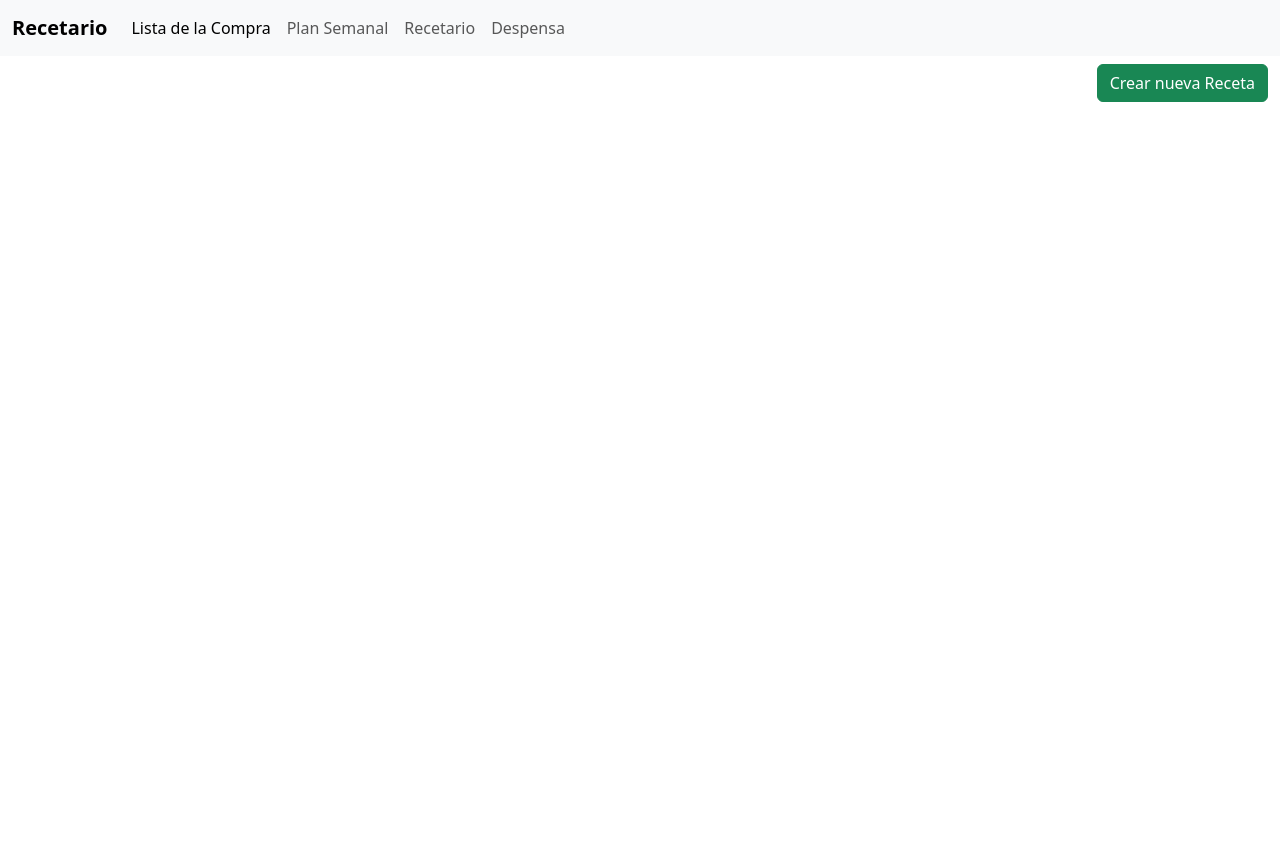
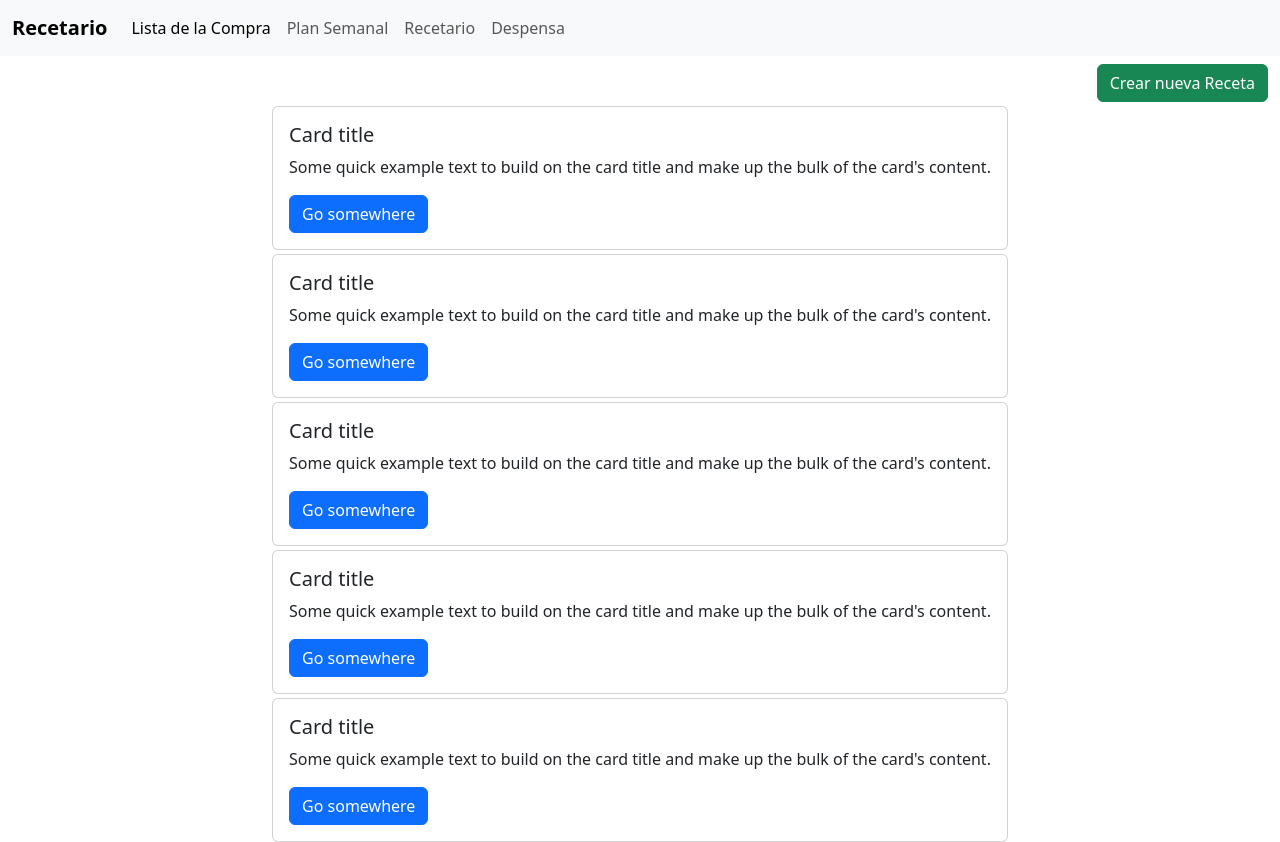
Before and after one commit to Dzamora89/RecetarioPWA, a website: page Recetario.html in a window 1280 px wide. Before the commit the page ends 800 px from the top, so only its background shows below. Drawn offline with nearby package versions, Linux system fonts and the light colour scheme; some packages are replaced by stand-ins of ours; a script that the page names is missing.

Commit message:
Cerramos el dia .

```diff
--- a/Recetario.html
+++ b/Recetario.html
@@ -6,6 +6,9 @@
     <title>Mi Recetario</title>
     <link rel="stylesheet" href="./node_modules/bootstrap/dist/css/bootstrap.css">
     <script src="./node_modules/bootstrap/dist/js/bootstrap.bundle.js" defer ></script>
+    <script src="./node_modules/jquery/dist/jquery.js" defer></script>
+    <script src="./node_modules/sweetalert2/dist/sweetalert2.all.min.js"></script>
+    <script src="./Recetario.js"></script>
 </head>
 <body>
 <nav class="navbar navbar-expand-lg bg-body-tertiary">
@@ -36,4 +39,37 @@
 <nav class="container-fluid d-flex justify-content-end mt-2">
     <a type="button" class="btn btn-success" href="./CrearNuevaReceta.html" role="button">Crear nueva Receta</a>
 </nav>
+<nav class="container-fluid d-flex flex-column gap-1 justify-content-center align-items-center mt-1 align-content-end">
+    <div class="card">
+        <div class="card-body">
+            <h5 class="card-title">Card title</h5>
+            <p class="card-text">Some quick example text to build on the card title and make up the bulk of the card's content.</p>
+            <a href="#" class="btn btn-primary">Go somewhere</a>
+        </div>
+    </div>    <div class="card">
+    <div class="card-body">
+        <h5 class="card-title">Card title</h5>
+        <p class="card-text">Some quick example text to build on the card title and make up the bulk of the card's content.</p>
+        <a href="#" class="btn btn-primary">Go somewhere</a>
+    </div>
+</div>    <div class="card">
+    <div class="card-body">
+        <h5 class="card-title">Card title</h5>
+        <p class="card-text">Some quick example text to build on the card title and make up the bulk of the card's content.</p>
+        <a href="#" class="btn btn-primary">Go somewhere</a>
+    </div>
+</div>    <div class="card">
+    <div class="card-body">
+        <h5 class="card-title">Card title</h5>
+        <p class="card-text">Some quick example text to build on the card title and make up the bulk of the card's content.</p>
+        <a href="#" class="btn btn-primary">Go somewhere</a>
+    </div>
+</div>    <div class="card">
+    <div class="card-body">
+        <h5 class="card-title">Card title</h5>
+        <p class="card-text">Some quick example text to build on the card title and make up the bulk of the card's content.</p>
+        <a href="#" class="btn btn-primary">Go somewhere</a>
+    </div>
+</div>
+</nav>
 </body>
```
Also changed, not shown: Kanban Recetario.md (+2 -2 lines), NotasKanban/Objeto Recetario.md (added, +11 -0 lines), Recetario.js (added).
